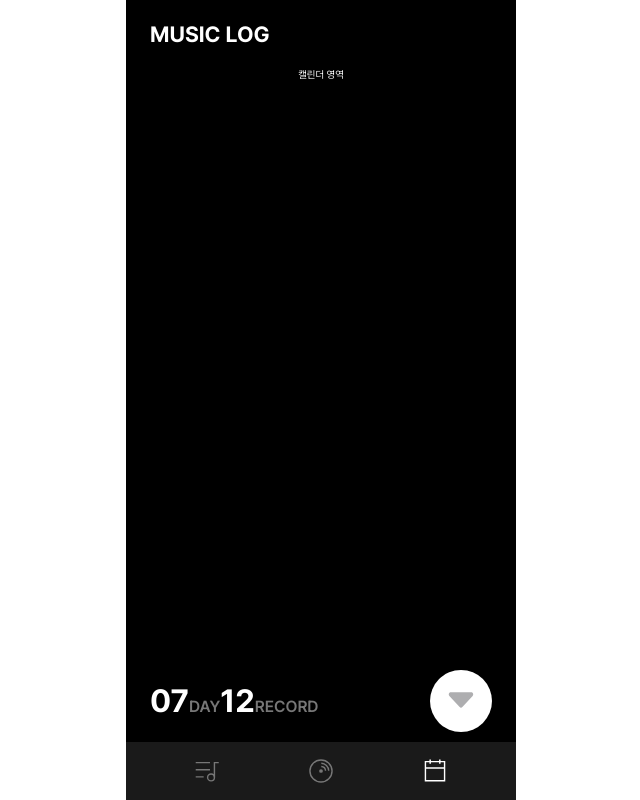
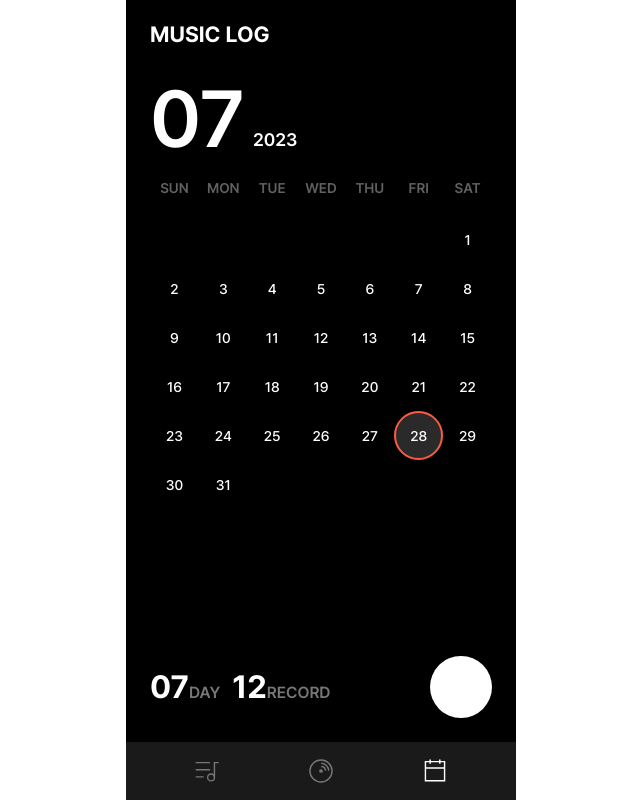
Before and after one commit to dnd-side-project/dnd-9th-7-frontend, a React (Create React App) app: page / in a window 1280 px wide. Shown: the whole page, without its empty margins (319-959 px from the left). Built offline with nearby package versions, Linux system fonts and the light colour scheme.

Commit message:
#35 ♻️ refactor: 캘린더 컴포넌트 리팩토링

```diff
--- a/src/common/components/Calendar/index.ts
+++ /dev/null
@@ -1 +0,0 @@
-export * from './Calendar';
--- a/src/common/components/Calendar/Calendar.tsx
+++ b/src/features/Calendar/components/Calendnar/Calendar.tsx
@@ -1,8 +1,12 @@
-import React, { useState, useCallback, useRef } from 'react';
+import { useState, useCallback, useRef, Dispatch, SetStateAction } from 'react';
 import styled from '@emotion/styled';
-import { AnimatePresence, motion } from 'framer-motion';
+import CalendarHeader from './CalendarHeader';
 
-const Calendar = () => {
+interface Props {
+  setIsRecordListShown: Dispatch<SetStateAction<boolean>>;
+}
+
+const Calendar = ({ setIsRecordListShown }: Props) => {
   const today = {
     year: new Date().getFullYear(),
     month: new Date().getMonth() + 1,
@@ -19,7 +23,6 @@ const Calendar = () => {
 
   const dateNumListFrameRef = useRef<null | HTMLDivElement>(null);
   const dateNumListRef = useRef<null | HTMLDivElement>(null);
-  const [isRecordListShown, setIsRecordListShown] = useState(false);
 
   /**
    * 숫자 n을 입력받아 1부터 n까지의 array를 생성해 주는 함수
@@ -29,28 +32,6 @@ const Calendar = () => {
   const createArray1ToN = (n: number) => {
     return Array.from({ length: n }, (_, index) => index + 1);
   };
-
-  /**
-   * 이전 달 보기 함수
-   */
-  const prevMonth = useCallback(() => {
-    setSelectedDate((prev) => ({
-      year: prev.month === 1 ? prev.year - 1 : prev.year,
-      month: prev.month === 1 ? 12 : prev.month - 1,
-      date: 1,
-    }));
-  }, []);
-
-  /**
-   * 다음 달 보기 함수
-   */
-  const nextMonth = useCallback(() => {
-    setSelectedDate((prev) => ({
-      year: prev.month === 12 ? prev.year + 1 : prev.year,
-      month: prev.month === 12 ? 1 : prev.month + 1,
-      date: 1,
-    }));
-  }, []);
 
   /**
    * 달력의 날짜 클릭 시 해당 날짜로 포커스 시키는 함수
@@ -74,53 +55,13 @@ const Calendar = () => {
         dateNumListRef.current.style.transform = `translateY(${-upValue}px)`;
       }
     },
-    [firstDayOfMonth],
+    [firstDayOfMonth, setIsRecordListShown],
   );
-
-  // // drag & drop
-  // const [touchY, setTouchY] = useState(0);
-
-  // const onTouchStart = (e: React.TouchEvent<HTMLDivElement>) => {
-  //   setTouchY(e.changedTouches[0].pageY);
-  // };
-
-  // const onTouchEnd = (e: React.TouchEvent<HTMLDivElement>) => {
-  //   const distanceY = touchY - e.changedTouches[0].pageY;
-  //   console.log(distanceY);
-  //   // const targetUl = e.target.closest('ul');
-  //   // const targetUlWidth = targetUl.offsetWidth / 2;
-  //   // const newLeft = Math.abs(parseFloat(targetUl.style.left)) + distanceY;
-
-  //   // if (newLeft < 0) {
-  //   //   targetUl.style.left = '0px';
-  //   // } else if (newLeft < targetUlWidth) {
-  //   //   targetUl.style.left = `-${newLeft}px`;
-  //   // } else {
-  //   //   targetUl.style.left = `-${targetUlWidth}px`;
-  //   // }
-  // };
 
   return (
     <StyledCalendar>
       {/* 달력 헤더 영역(달, 년도, 화살표 아이콘) Start */}
-      <StyledCalendarHeader>
-        <StyledMonthYear>
-          <StyledMonth>
-            {selectedDate.month < 10 && '0'}
-            {selectedDate.month}
-          </StyledMonth>
-          <StyledYear>{selectedDate.year}</StyledYear>
-        </StyledMonthYear>
-
-        <div>
-          <button type='button' onClick={() => prevMonth()}>
-            이전
-          </button>
-          <button type='button' onClick={() => nextMonth()}>
-            다음
-          </button>
-        </div>
-      </StyledCalendarHeader>
+      <CalendarHeader selectedDate={selectedDate} setSelectedDate={setSelectedDate} />
       {/* 달력 헤더 영역(달, 년도, 화살표 아이콘) End */}
 
       {/* 요일 영역(SUN, MON, ... , SAT) Start */}
@@ -158,29 +99,6 @@ const Calendar = () => {
         </StyledDateNumList>
       </StyledDateNumListFrame>
       {/* 날짜 영역 End */}
-
-      <AnimatePresence>
-        {isRecordListShown && (
-          <StyledRecordList
-            variants={recordListVar}
-            initial='invisible'
-            animate='visible'
-            exit='exit'
-            // onTouchStart={(e) => onTouchStart(e)}
-            // onTouchEnd={(e) => onTouchEnd(e)}
-          >
-            {[0, 1, 2].map((record: number) => (
-              <StyledRecord key={record}>
-                <StyledRecordImage />
-                <div>
-                  <StyledRecordTitle>WONDERWALL</StyledRecordTitle>
-                  <StyledRecordArtist>OASIS</StyledRecordArtist>
-                </div>
-              </StyledRecord>
-            ))}
-          </StyledRecordList>
-        )}
-      </AnimatePresence>
     </StyledCalendar>
   );
 };
@@ -188,30 +106,7 @@ const Calendar = () => {
 const StyledCalendar = styled.div`
   width: 100%;
   color: ${(props) => props.theme.color.white};
-  padding-bottom: 15rem;
-`;
-
-const StyledCalendarHeader = styled.div`
-  display: flex;
-  justify-content: space-between;
-  align-items: flex-end;
-  margin-top: 2rem;
-`;
-
-const StyledMonthYear = styled.div`
-  display: flex;
-  align-items: flex-end;
-  font-weight: 600;
-  gap: 0.6rem;
-`;
-
-const StyledMonth = styled.div`
-  font-size: 8rem;
-  line-height: 6.8rem;
-`;
-
-const StyledYear = styled.div`
-  font-size: 1.8rem;
+  /* padding-bottom: 15rem; */
 `;
 
 const StyledDayList = styled.div`
@@ -255,46 +150,4 @@ const StyledDateNum = styled.div<{ isSelected: boolean; isToday: boolean }>`
   cursor: pointer;
 `;
 
-const StyledRecordList = styled(motion.div)`
-  width: 100%;
-  /* height: 100rem; */
-  margin-top: 2rem;
-  /* background-color: ${(props) => props.theme.color.gray11}; */
-`;
-
-const StyledRecord = styled.div`
-  display: flex;
-  align-items: center;
-  border-top: 1px solid ${(props) => props.theme.color.gray08};
-  padding: 1.2rem 1rem;
-`;
-
-const StyledRecordImage = styled.div`
-  width: 6.4rem;
-  aspect-ratio: 1/1;
-  background-color: ${(props) => props.theme.color.gray11};
-  margin-right: 1.6rem;
-`;
-
-const StyledRecordTitle = styled.div`
-  ${(props) => props.theme.font.bold16}
-`;
-
-const StyledRecordArtist = styled.div`
-  ${(props) => props.theme.font.medium14}
-  color: ${(props) => props.theme.color.gray08};
-`;
-
-const recordListVar = {
-  invisible: {
-    opacity: 0,
-  },
-  visible: {
-    opacity: 1,
-  },
-  exit: {
-    opacity: 0,
-  },
-};
-
 export default Calendar;
--- /dev/null
+++ b/src/features/Calendar/components/Calendnar/CalendarHeader.tsx
@@ -0,0 +1,79 @@
+import { useCallback, Dispatch, SetStateAction } from 'react';
+import styled from '@emotion/styled';
+import { SvgIcon } from '@common/components/SvgIcon';
+
+interface Props {
+  selectedDate: { year: number; month: number; date: number };
+  setSelectedDate: Dispatch<SetStateAction<{ year: number; month: number; date: number }>>;
+}
+
+const CalendarHeader = ({ selectedDate, setSelectedDate }: Props) => {
+  /**
+   * 이전 달 보기 함수
+   */
+  const prevMonth = useCallback(() => {
+    setSelectedDate((prev) => ({
+      year: prev.month === 1 ? prev.year - 1 : prev.year,
+      month: prev.month === 1 ? 12 : prev.month - 1,
+      date: 1,
+    }));
+  }, [setSelectedDate]);
+
+  /**
+   * 다음 달 보기 함수
+   */
+  const nextMonth = useCallback(() => {
+    setSelectedDate((prev) => ({
+      year: prev.month === 12 ? prev.year + 1 : prev.year,
+      month: prev.month === 12 ? 1 : prev.month + 1,
+      date: 1,
+    }));
+  }, [setSelectedDate]);
+  return (
+    <StyledCalendarHeader>
+      <StyledMonthYear>
+        <StyledMonth>
+          {selectedDate.month < 10 && '0'}
+          {selectedDate.month}
+        </StyledMonth>
+        <StyledYear>{selectedDate.year}</StyledYear>
+      </StyledMonthYear>
+
+      <StyledArrow>
+        <SvgIcon id='arrow_left_white' onClick={() => prevMonth()} />
+        <SvgIcon id='arrow_right_white' onClick={() => nextMonth()} />
+      </StyledArrow>
+    </StyledCalendarHeader>
+  );
+};
+
+const StyledCalendarHeader = styled.div`
+  display: flex;
+  justify-content: space-between;
+  align-items: flex-end;
+  margin-top: 2rem;
+`;
+
+const StyledMonthYear = styled.div`
+  display: flex;
+  align-items: flex-end;
+  font-weight: 600;
+  gap: 0.8rem;
+`;
+
+const StyledMonth = styled.div`
+  font-size: 8rem;
+  line-height: 6.2rem;
+`;
+
+const StyledYear = styled.div`
+  font-size: 1.8rem;
+`;
+
+const StyledArrow = styled.div`
+  display: grid;
+  grid-template-columns: repeat(2, minmax(0, 1fr));
+  gap: 3.6rem;
+`;
+
+export default CalendarHeader;
--- /dev/null
+++ b/src/features/Calendar/components/Calendnar/index.ts
@@ -0,0 +1,3 @@
+import Calendar from './Calendar';
+
+export default Calendar;
--- /dev/null
+++ b/src/features/Calendar/components/RecordList/Record.tsx
@@ -0,0 +1,48 @@
+import { SvgIcon } from '@common/components/SvgIcon';
+import styled from '@emotion/styled';
+
+const Record = () => {
+  return (
+    <StyledRecord>
+      <StyledRecordImage />
+      <div>
+        <StyledRecordTitle>WONDERWALL</StyledRecordTitle>
+        <StyledRecordArtist>OASIS</StyledRecordArtist>
+      </div>
+      <StyledEditButton>
+        <SvgIcon id='edit_vertical_white' />
+      </StyledEditButton>
+    </StyledRecord>
+  );
+};
+
+const StyledRecord = styled.div`
+  display: flex;
+  align-items: center;
+  border-top: 1px solid ${(props) => props.theme.color.gray08};
+  padding: 1.2rem 1rem;
+`;
+
+const StyledRecordImage = styled.div`
+  width: 6.4rem;
+  aspect-ratio: 1/1;
+  background-color: ${(props) => props.theme.color.gray11};
+  margin-right: 1.6rem;
+`;
+
+const StyledRecordTitle = styled.div`
+  ${(props) => props.theme.font.bold16}
+`;
+
+const StyledRecordArtist = styled.div`
+  ${(props) => props.theme.font.medium14}
+  color: ${(props) => props.theme.color.gray08};
+`;
+
+const StyledEditButton = styled.div`
+  display: flex;
+  justify-content: flex-end;
+  flex-grow: 1;
+`;
+
+export default Record;
--- /dev/null
+++ b/src/features/Calendar/components/RecordList/RecordList.tsx
@@ -0,0 +1,45 @@
+import styled from '@emotion/styled';
+import { AnimatePresence, motion } from 'framer-motion';
+import Record from './Record';
+
+interface Props {
+  isRecordListShown: boolean;
+}
+
+const RecordList = ({ isRecordListShown }: Props) => {
+  return (
+    <AnimatePresence>
+      {isRecordListShown && (
+        <StyledRecordList
+          variants={recordListVariants}
+          initial='invisible'
+          animate='visible'
+          exit='exit'
+        >
+          {[0, 1, 2].map((record: number) => (
+            <Record key={record} />
+          ))}
+        </StyledRecordList>
+      )}
+    </AnimatePresence>
+  );
+};
+
+const StyledRecordList = styled(motion.div)`
+  width: 100%;
+  margin-top: 2rem;
+`;
+
+const recordListVariants = {
+  invisible: {
+    opacity: 0,
+  },
+  visible: {
+    opacity: 1,
+  },
+  exit: {
+    opacity: 0,
+  },
+};
+
+export default RecordList;
--- /dev/null
+++ b/src/features/Calendar/components/RecordList/index.ts
@@ -0,0 +1,3 @@
+import RecordList from './RecordList';
+
+export default RecordList;
--- a/src/pages/index.tsx
+++ b/src/pages/index.tsx
@@ -3,24 +3,34 @@ import { CalendarPageFooter } from '@common/components/Footer';
 import { CalendarPageNavigation } from '@common/components/Navigation';
 import { SvgIcon } from '@common/components/SvgIcon';
 import styled from '@emotion/styled';
+import Calendar from '@features/Calendar/components/Calendnar';
+import RecordList from '@features/Calendar/components/RecordList';
 import { theme } from '@styles/theme';
+import { useState } from 'react';
 
 const Home = () => {
+  const [isRecordListShown, setIsRecordListShown] = useState(false);
   return (
     <>
       <CalendarPageNavigation />
-      <div>캘린더 영역</div>
+
+      <Calendar setIsRecordListShown={setIsRecordListShown} />
+
+      <RecordList isRecordListShown={isRecordListShown} />
+
       <StyledContainer>
         <div>
           <StyledDate>07</StyledDate>
-          <StyledWord>DAY</StyledWord>
+          <StyledWord style={{ marginRight: '1.2rem' }}>DAY</StyledWord>
           <StyledDate>12</StyledDate>
           <StyledWord>RECORD</StyledWord>
         </div>
+
         <StyledRecordButton>
-          <SvgIcon id='chevronDown2' />
+          <SvgIcon id='plus_black' />
         </StyledRecordButton>
       </StyledContainer>
+
       <CalendarPageFooter />
     </>
   );
@@ -29,14 +39,13 @@ const Home = () => {
 // NOTE: Footer 쪽 스타일과 상당히 유사해서 하나의 컴포넌트로 뺄 수 있을 것 같음
 const StyledContainer = styled.div`
   position: absolute;
-  bottom: 0;
-  padding-bottom: 6.8rem;
+  bottom: 8.2rem;
+  display: flex;
+  justify-content: space-between;
+  align-items: center;
   padding-left: 2.4rem;
   padding-right: 2.4rem;
   width: calc(100% - 4.8rem);
-  display: flex;
-  justify-content: space-between;
-  align-items: center;
 `;
 const StyledDate = styled.span`
   ${theme.font.bold32}
```
